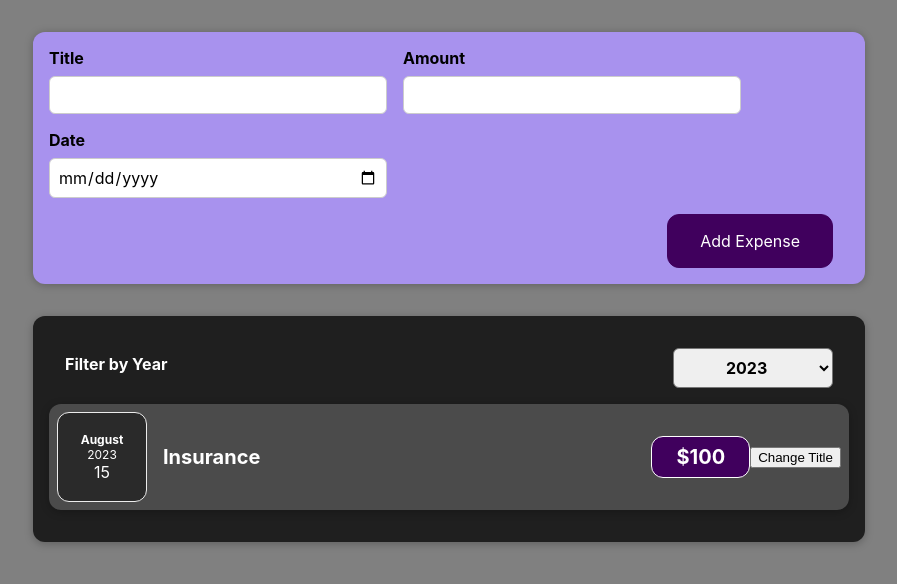
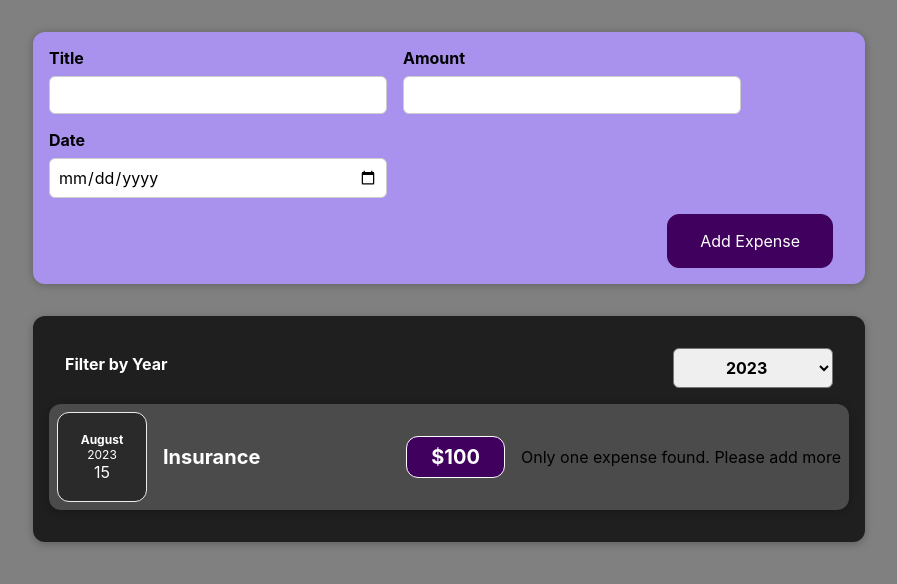
Before and after one commit to mdsabamoin/React, a React (Create React App) app: page / in a window 1280 px wide. Shown: the top 584 px of the page, without its empty margins (191-1088 px from the left). Built offline with nearby package versions, Linux system fonts and the light colour scheme.

Commit message:
Conditional rendering

```diff
--- a/src/components/Expenses/ExpenseItem.js
+++ b/src/components/Expenses/ExpenseItem.js
@@ -4,20 +4,14 @@ import ExpenseDate from "./ExpenseDate";
 import Card from "../UI/Card";
 
 const ExpenseItem = (props) => {
-  const [title, setTitle] = useState(props.title);
-
-  function buttonClickHandler() {
-    setTitle("New Title");
-  }
-
   return (
     <Card className="expense-item">
       <ExpenseDate date={props.date} />
       <div className="expense-item__description">
-        <h2>{title}</h2>
+        <h2>{props.title}</h2>
         <div className="expense-item__price">${props.price}</div>
+        <div>{props.message}</div>
       </div>
-      <button onClick={buttonClickHandler}>Change Title</button>
     </Card>
   );
 };
--- a/src/components/Expenses/Expenses.js
+++ b/src/components/Expenses/Expenses.js
@@ -12,25 +12,46 @@ const Expenses = (props) => {
   const changeFilterHandler = (selectedYear) => {
     setFilteredYear(selectedYear);
   };
-const FilteredDate = props.expenses.filter((expense)=>{
-  return expense.date.getFullYear().toString() === filteredYear;
-})
+
+  const filteredExpenses = props.expenses.filter((expense) => {
+    return expense.date.getFullYear().toString() === filteredYear;
+  });
+
+  let expensesContent = <p>No expenses found</p>;
+
+  if (filteredExpenses.length > 1) {
+    expensesContent = filteredExpenses.map((expense) => {
+      return (
+        <ExpenseItem
+          key={expense.id}
+          title={expense.title}
+          date={expense.date}
+          price={expense.price}
+        />
+      );
+    });
+  }
+  if (filteredExpenses.length === 1){
+    expensesContent = filteredExpenses.map((expense) => {
+      return (
+        <ExpenseItem
+          key={expense.id}
+          title={expense.title}
+          date={expense.date}
+          price={expense.price}
+          message="Only one expense found. Please add more"
+        />
+      );
+    });
+  }
+
   return (
     <Card className="expenses">
       <ExpensesFilter
         selected={filteredYear}
         onChangeFilter={changeFilterHandler}
       />
-      { FilteredDate.map((expense) => {
-        return (
-          <ExpenseItem
-            key={expense.id}
-            title={expense.title}
-            date={expense.date}
-            price={expense.price}
-          />
-        );
-      })}
+      {expensesContent}
     </Card>
   );
 };
```
